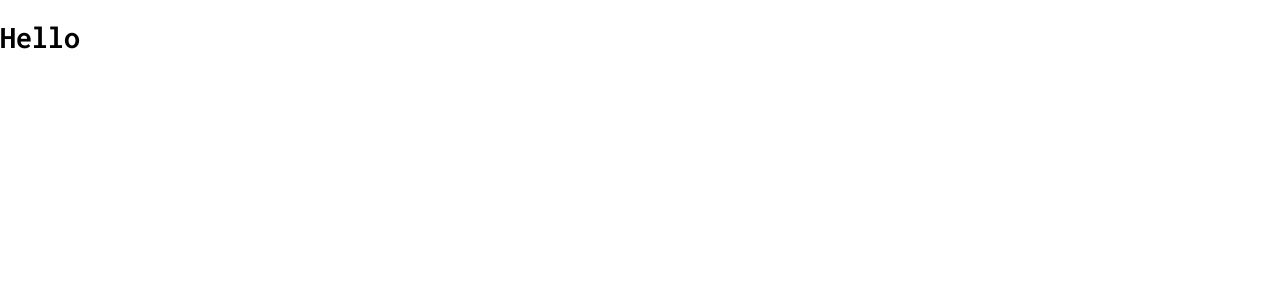
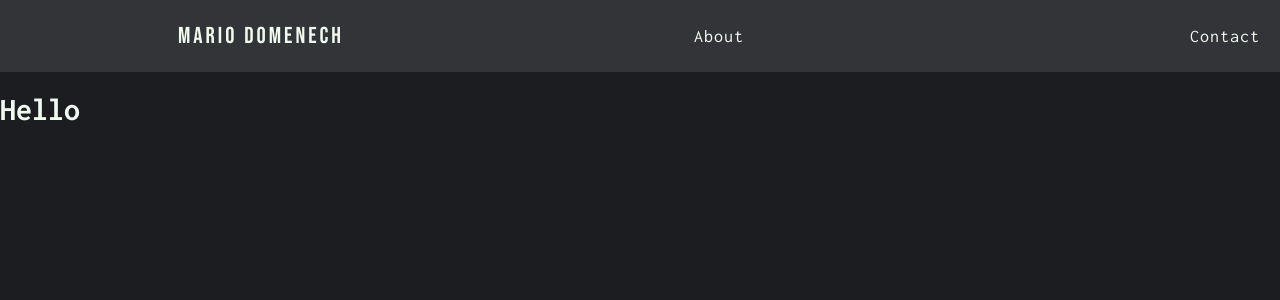
Before and after one commit to Rio0628/portfolio-website, a React (Create React App) app: page / in a window 1280 px wide. Shown: the top 300 px of the page. Built offline with nearby package versions, Linux system fonts and the light colour scheme.

Commit message:
Created Element
- Created the main nav bar element of the website. It will allow the user to directly travel to the different sections of the website. This nav bar will fade out once the user scrolls down to view information of the website.

```diff
--- a/src/App.js
+++ b/src/App.js
@@ -1,10 +1,24 @@
+import React, { Component } from 'react';
 
-function App() {
-  return (
-    <div className="container">
-      <h1>Hello</h1>
-    </div>
-  );
+
+export default class App extends Component {
+
+  render () {
+    return (
+      <div className="container">
+        <div className='nav-bar'>
+          <p className='logo'>Mario Domenech</p>
+
+          <div className='nav-barBtns'>
+            <p className='aboutBtn'>About</p>
+            <p className='contactBtn'>Contact</p>
+          </div>
+        </div>
+
+        <h1>Hello</h1>
+      </div>
+    );
+  };
 }
 
-export default App;
+// export default App;
--- a/src/index.css
+++ b/src/index.css
@@ -4,3 +4,73 @@ body {
   margin: 0;
   font-family: 'Inconsolata';
 }
+
+.container {
+  display: flex;
+  flex-direction: column;
+  height: 100vh;
+  width: 100vw;
+  background: #1c1d21;
+  color: #f1faee;
+}
+
+/* -- NAV BAR STYLES -- */
+
+.nav-bar {
+  height: 4.5rem;
+  display: flex;
+  text-align: center;
+  align-items: center;
+  background: #333437;
+  justify-content: space-between;
+  /* outline: 1px solid red; */
+}
+
+.logo {
+  position: relative;
+  left: 5px;
+  width: 40%;
+  /* outline: 1px solid red; */
+  text-align: center;
+  font-family: 'Bebas Neue';
+  font-size: 23px;
+  line-height: 22px;
+  letter-spacing: 3px;
+}
+
+.nav-barBtns {
+  position: relative;
+  right: 15px;
+  width: 45%;
+  display: flex;
+  justify-content: space-between;
+  /* outline: 1px solid red; */
+}
+
+.aboutBtn, .contactBtn {
+  font-size: 18px;
+  padding: 2px 5px;
+  letter-spacing: 1px;
+  cursor: pointer;
+  /* outline: 1px solid red; */
+}
+
+.aboutBtn:hover, .contactBtn:hover {
+  box-shadow: 0px -1.5px 0px #f1faee;
+  transition: .3s linear;
+}
+
+.aboutBtn:active, .contactBtn:active {
+  box-shadow: none;
+  background: rgba(241, 250, 239, .5);
+  border-radius: 2px;
+  transition: .2s linear;
+}
+
+
+/* div className='nav-bar'>
+          <p className='logo'>Mario Domenech</p>
+
+          className='nav-barBtns'
+          <p className='aboutBtn'>About</p>
+          <p className='contactBtn' */
```
